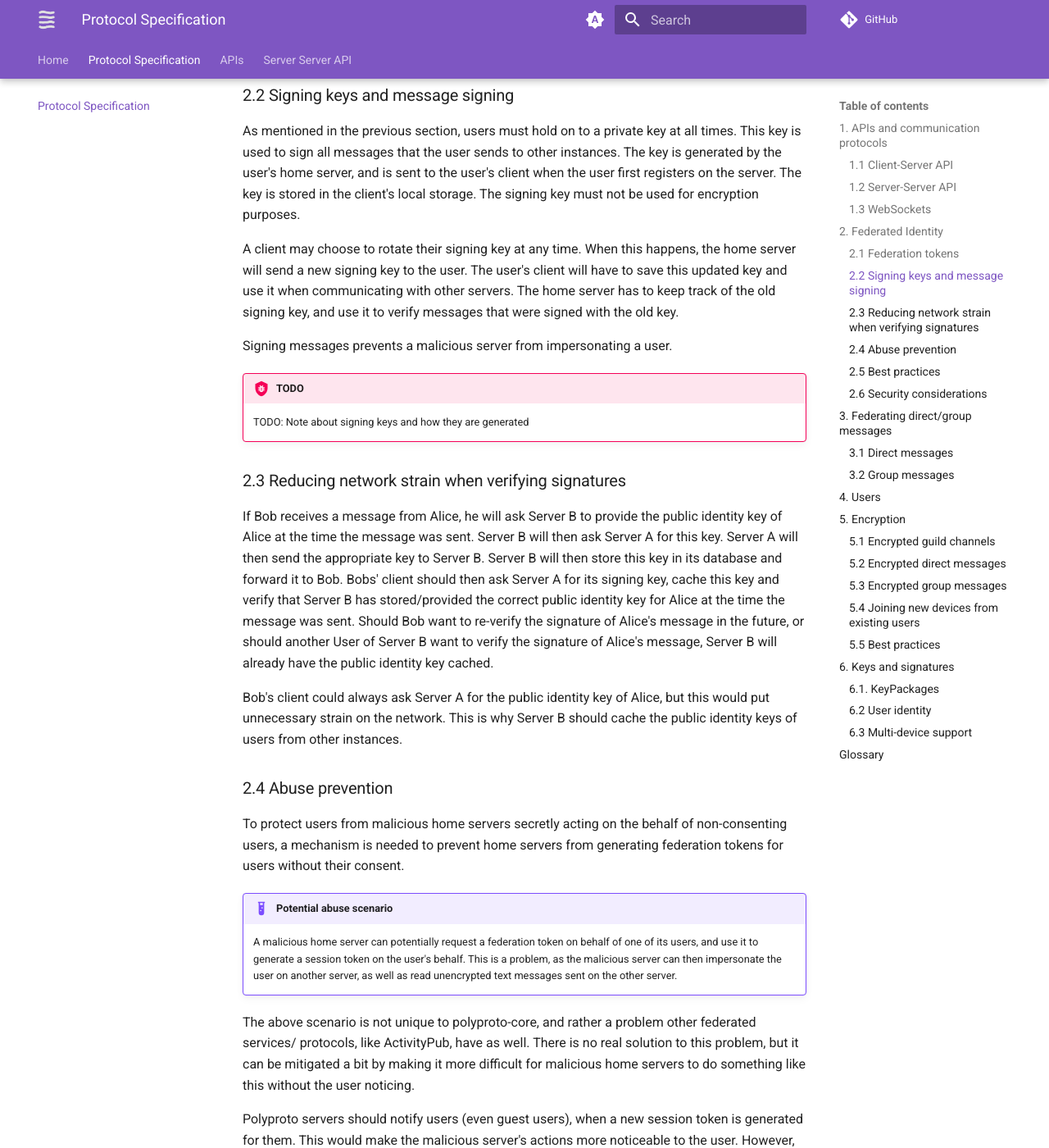
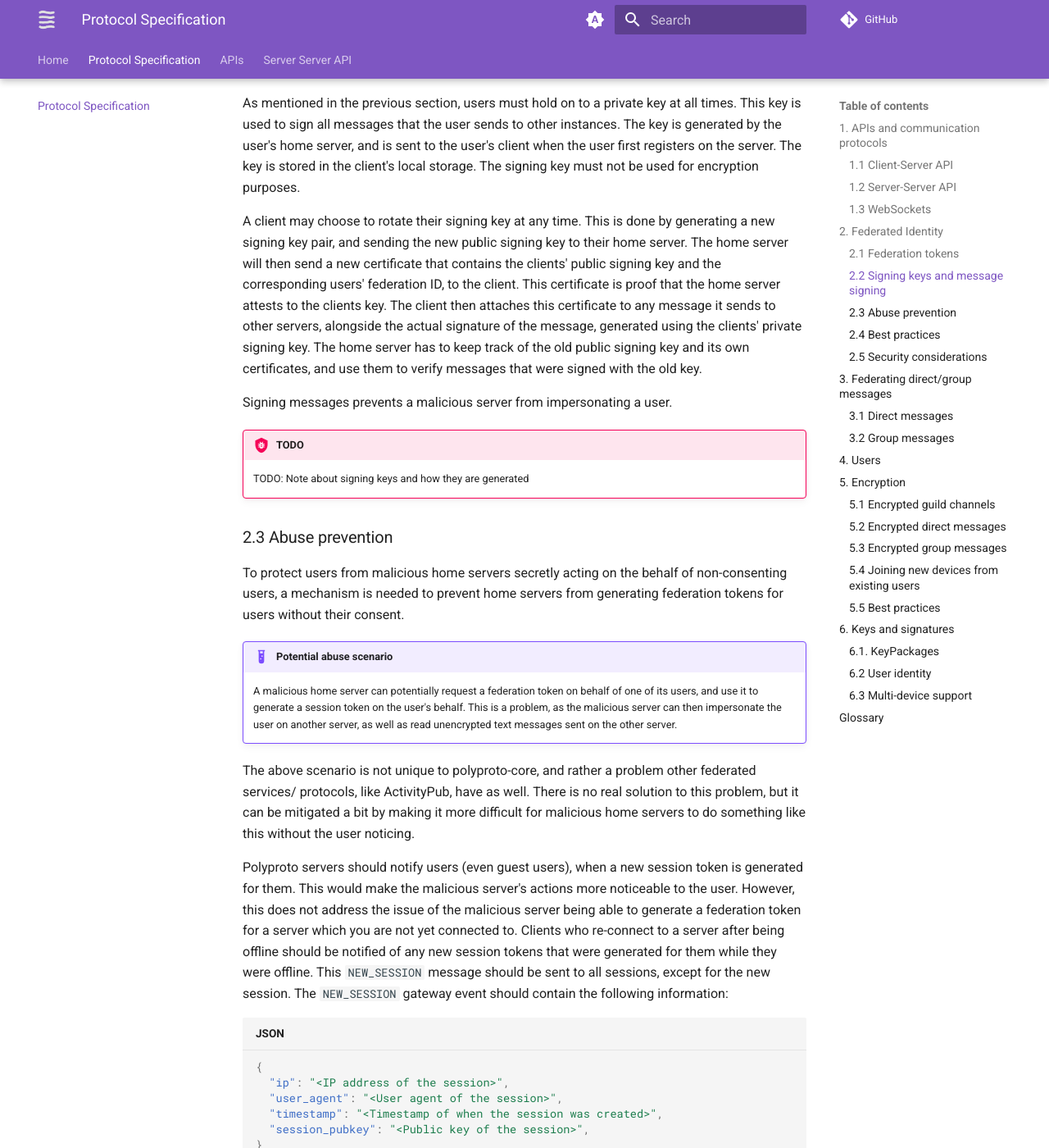
Before and after one commit to polyphony-chat/docs, an MkDocs documentation site: the page built from docs/specification.md, in a window 1280 px wide and 1400 px high, scrolled down 4213 px. Shown: the whole window at 82% size. Built offline with MkDocs 1.6.1 and Material for MkDocs 9.7.7, drawn with Linux system fonts in a browser that asks for light colours; plug-ins that fetch from the network failed and are left out; comment, search, counter and statistics services are not loaded; some of the changed text lies outside the part shown.

Commit message:
Change message signing procedure, remove chapter "2.3 reducing network strain[...]"

```diff
--- a/SPECIFICATION.md
+++ b/SPECIFICATION.md
@@ -11,12 +11,11 @@
   - [2. Federated Identity](#2-federated-identity)
     - [2.1 Federation tokens](#21-federation-tokens)
     - [2.2 Signing keys and message signing](#22-signing-keys-and-message-signing)
-    - [2.3 Reducing network strain when verifying signatures](#23-reducing-network-strain-when-verifying-signatures)
-    - [2.4 Abuse prevention](#24-abuse-prevention)
-    - [2.5 Best practices](#25-best-practices)
-      - [2.5.1 Signing keys](#251-signing-keys)
-      - [2.5.2 Home server operation and design](#252-home-server-operation-and-design)
-    - [2.6 Security considerations](#26-security-considerations)
+    - [2.3 Abuse prevention](#23-abuse-prevention)
+    - [2.4 Best practices](#24-best-practices)
+      - [2.4.1 Signing keys](#241-signing-keys)
+      - [2.4.2 Home server operation and design](#242-home-server-operation-and-design)
+    - [2.5 Security considerations](#25-security-considerations)
   - [3. Federating direct/group messages](#3-federating-directgroup-messages)
     - [3.1 Direct messages](#31-direct-messages)
     - [3.2 Group messages](#32-group-messages)
@@ -141,7 +140,7 @@ Federation tokens are generated by the user's home server. The token is a JSON o
 
 As mentioned in the previous section, users must hold on to a private key at all times. This key is used to sign all messages that the user sends to other instances. The key is generated by the user's home server, and is sent to the user's client when the user first registers on the server. The key is stored in the client's local storage. The signing key must not be used for encryption purposes.
 
-A client may choose to rotate their signing key at any time. When this happens, the home server will send a new signing key to the user. The user's client will have to save this updated key and use it when communicating with other servers. The home server has to keep track of the old signing key, and use it to verify messages that were signed with the old key.
+A client may choose to rotate their signing key at any time. This is done by generating a new signing key pair, and sending the new public signing key to their home server. The home server will then send a new certificate that contains the clients' public signing key and the corresponding users' federation ID, to the client. This certificate is proof that the home server attests to the clients key. The client then attaches this certificate to any message it sends to other servers, alongside the actual signature of the message, generated using the clients' private signing key. The home server has to keep track of the old public signing key and its own certificates, and use them to verify messages that were signed with the old key.
 
 Signing messages prevents a malicious server from impersonating a user.
 
@@ -149,13 +148,7 @@ Signing messages prevents a malicious server from impersonating a user.
 
     TODO: Note about signing keys and how they are generated
 
-### 2.3 Reducing network strain when verifying signatures
-
-If Bob receives a message from Alice, he will ask Server B to provide the public identity key of Alice at the time the message was sent. Server B will then ask Server A for this key. Server A will then send the appropriate key to Server B. Server B will then store this key in its database and forward it to Bob. Bobs' client should then ask Server A for its signing key, cache this key and verify that Server B has stored/provided the correct public identity key for Alice at the time the message was sent. Should Bob want to re-verify the signature of Alice's message in the future, or should another User of Server B want to verify the signature of Alice's message, Server B will already have the public identity key cached.
-
-Bob's client could always ask Server A for the public identity key of Alice, but this would put unnecessary strain on the network. This is why Server B should cache the public identity keys of users from other instances.
-
-### 2.4 Abuse prevention
+### 2.3 Abuse prevention
 
 To protect users from malicious home servers secretly acting on the behalf of non-consenting users,
 a mechanism is needed to prevent home servers from generating federation tokens for users without
@@ -198,18 +191,22 @@ This `NEW_SESSION` message should be sent to all sessions, except for the new se
     the encrypted channel cannot be decrypted by that session. If secrecy/confidentiality are of
     concern, users should host their own home server and use end-to-end encryption.
 
-### 2.5 Best practices
+### 2.4 Best practices
 
-#### 2.5.1 Signing keys
+#### 2.4.1 Signing keys
 
 - Instance/user signing keys should be rotated at least every 30 days. This is to ensure that a compromised key can only be used for a limited amount of time.
 - If Bobs client fails to verify the signature of Alice's message with the public key provided by Server B, it should ask Server A for the public key of Alice at the time the message was sent. If the verification fails again, the message should be treated with extreme caution.
 
-#### 2.5.2 Home server operation and design
+#### 2.4.2 Home server operation and design
 
 - Employ a caching layer to handle the potentially large amount of requests for public keys without putting unnecessary strain on the database.
 
-### 2.6 Security considerations
+!!! bug "TODO"
+
+    Is this still necessary?
+
+### 2.5 Security considerations
 
 !!! bug "TODO"
 
```
